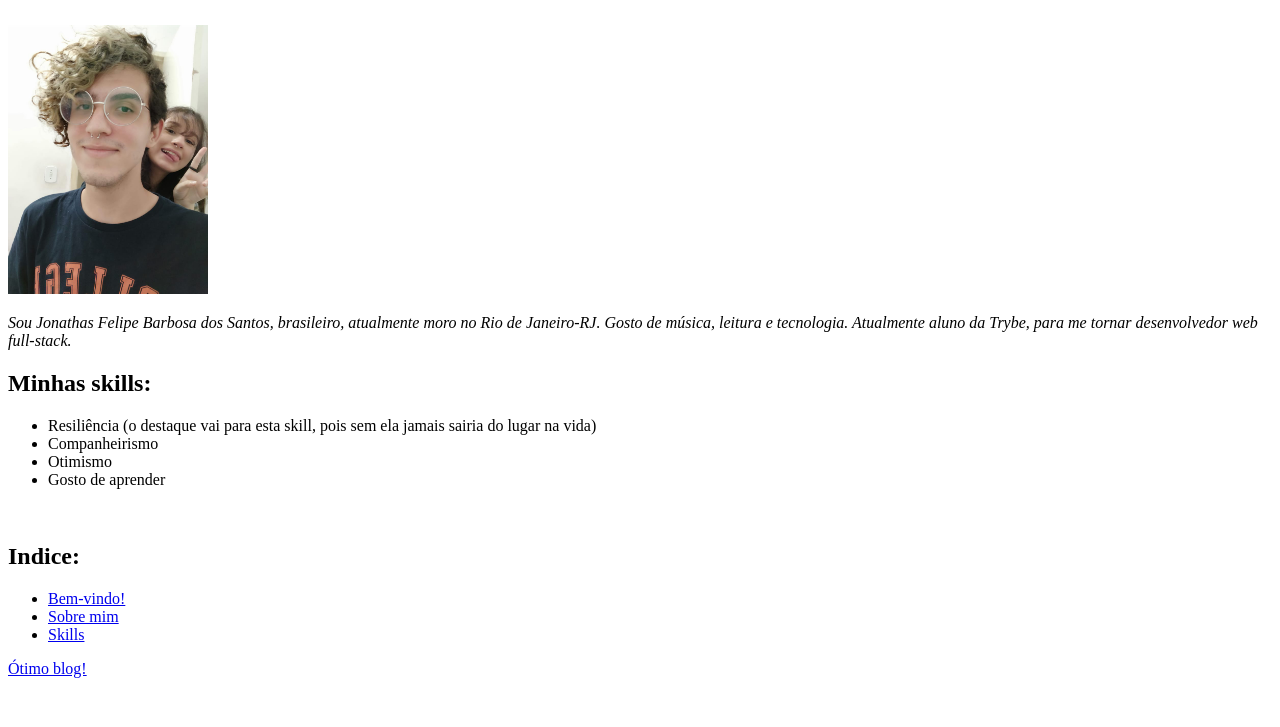
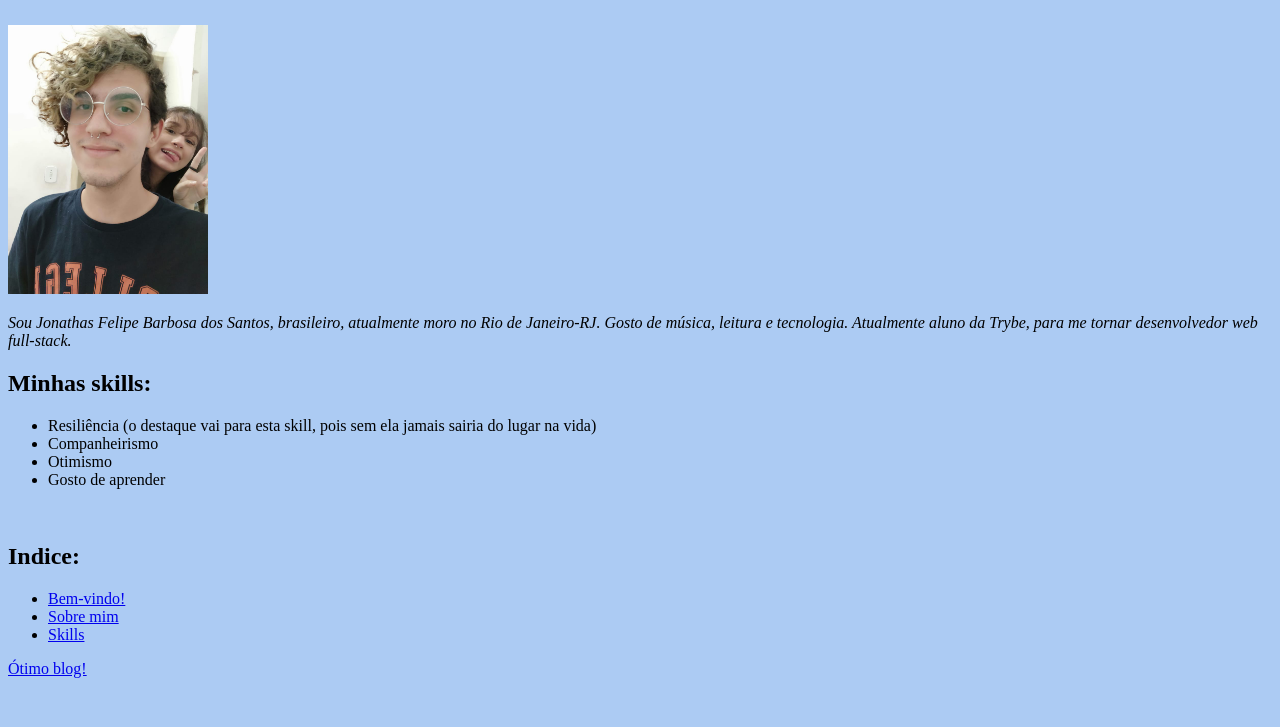
Before and after one commit to jnfbs/jnfbs.github.io, a plain HTML site: page index.html in a window 1280 px wide. Shown: the part 73-800 px from the top of the page. Drawn offline with Linux system fonts and the light colour scheme.

Commit message:
trocando cor de fundo css

```diff
--- a/index.html
+++ b/index.html
@@ -14,8 +14,8 @@
             font-weight: bold;
         }
 
-        #body {
-            background-color: cornflowerblue;
+        body {
+            background-color: rgb(172, 203, 243);
         }
     </style>
 </head>
```
